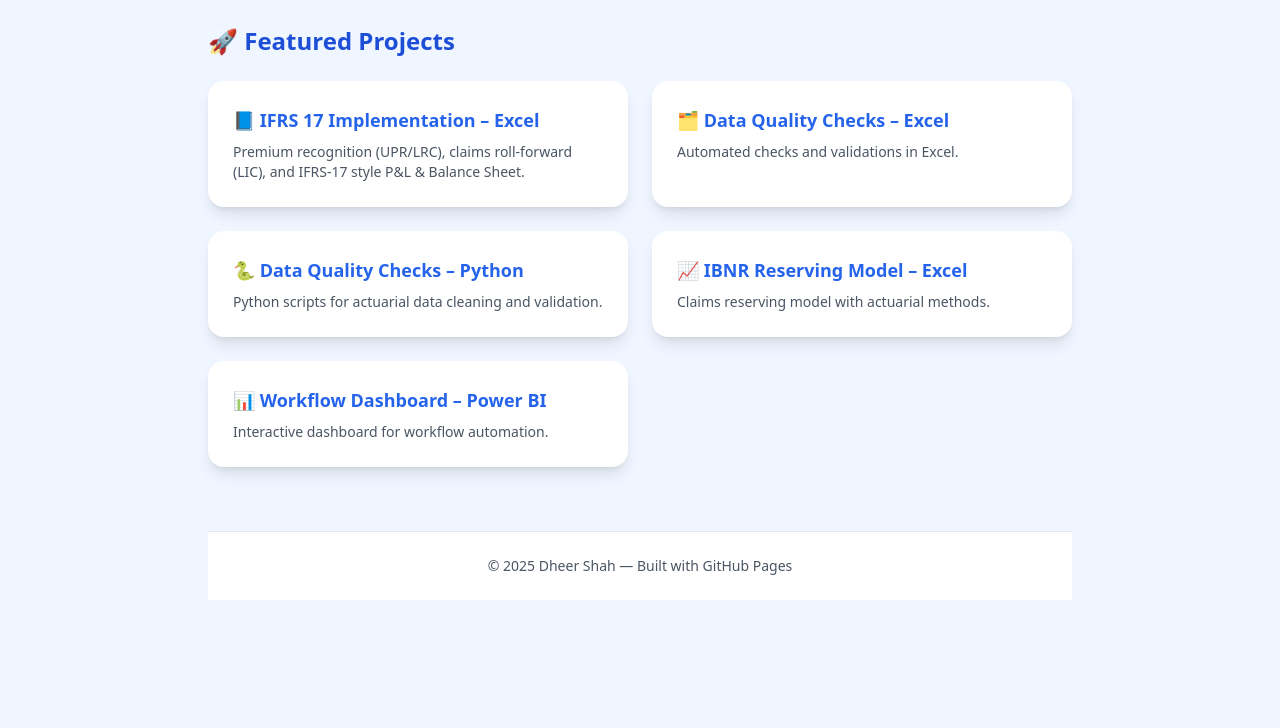
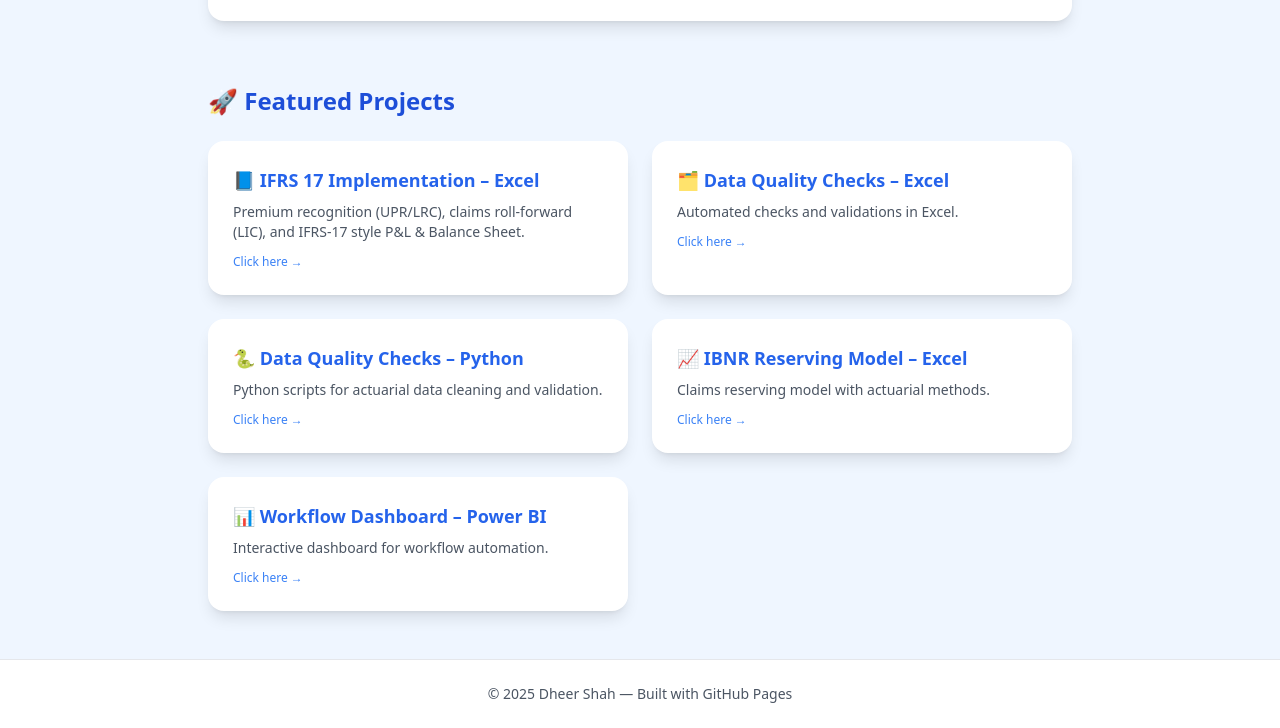
Before and after one commit to dheershah01/dheershah01.github.io, a plain HTML site: page index.html in a window 1280 px wide. Shown: the part 1427-2155 px from the top of the page. Before the commit the page ends 2075 px from the top, so only its background shows below. Drawn offline with nearby package versions, Linux system fonts and the light colour scheme.

Commit message:
Update index.html

```diff
--- a/index.html
+++ b/index.html
@@ -24,6 +24,10 @@
           GitHub ↗
         </a>
       </div>
+      <!-- Projects Below Sign -->
+      <p class="mt-8 text-lg font-semibold text-yellow-200 animate-bounce">
+        ⬇️ Projects Below ⬇️
+      </p>
     </div>
   </section>
 
@@ -79,30 +83,35 @@
            class="bg-white rounded-2xl shadow-lg p-6 border border-transparent hover:border-blue-400 hover:shadow-blue-200 hover:scale-105 transform transition duration-300 ease-in-out">
           <h3 class="text-lg font-semibold text-blue-600">📘 IFRS 17 Implementation – Excel</h3>
           <p class="text-sm text-gray-600 mt-2">Premium recognition (UPR/LRC), claims roll-forward (LIC), and IFRS-17 style P&amp;L &amp; Balance Sheet.</p>
+          <p class="mt-3 text-xs text-blue-500 font-medium">Click here →</p>
         </a>
         <a href="https://github.com/dheershah01/Actuarial-Portfolio/tree/main/01_Data_Cleaning_Excel" target="_blank"
            class="bg-white rounded-2xl shadow-lg p-6 border border-transparent hover:border-blue-400 hover:shadow-blue-200 hover:scale-105 transform transition duration-300 ease-in-out">
           <h3 class="text-lg font-semibold text-blue-600">🗂 Data Quality Checks – Excel</h3>
           <p class="text-sm text-gray-600 mt-2">Automated checks and validations in Excel.</p>
+          <p class="mt-3 text-xs text-blue-500 font-medium">Click here →</p>
         </a>
         <a href="https://github.com/dheershah01/Actuarial-Portfolio/tree/main/02_Data_Cleaning_Python" target="_blank"
            class="bg-white rounded-2xl shadow-lg p-6 border border-transparent hover:border-blue-400 hover:shadow-blue-200 hover:scale-105 transform transition duration-300 ease-in-out">
           <h3 class="text-lg font-semibold text-blue-600">🐍 Data Quality Checks – Python</h3>
           <p class="text-sm text-gray-600 mt-2">Python scripts for actuarial data cleaning and validation.</p>
+          <p class="mt-3 text-xs text-blue-500 font-medium">Click here →</p>
         </a>
         <a href="https://github.com/dheershah01/Actuarial-Portfolio/tree/main/04_IBNR_Reserving_Excel" target="_blank"
            class="bg-white rounded-2xl shadow-lg p-6 border border-transparent hover:border-blue-400 hover:shadow-blue-200 hover:scale-105 transform transition duration-300 ease-in-out">
           <h3 class="text-lg font-semibold text-blue-600">📈 IBNR Reserving Model – Excel</h3>
           <p class="text-sm text-gray-600 mt-2">Claims reserving model with actuarial methods.</p>
+          <p class="mt-3 text-xs text-blue-500 font-medium">Click here →</p>
         </a>
         <a href="https://github.com/dheershah01/Actuarial-Portfolio/tree/main/03_Workflow_Dashboard_PowerBI" target="_blank"
            class="bg-white rounded-2xl shadow-lg p-6 border border-transparent hover:border-blue-400 hover:shadow-blue-200 hover:scale-105 transform transition duration-300 ease-in-out">
           <h3 class="text-lg font-semibold text-blue-600">📊 Workflow Dashboard – Power BI</h3>
           <p class="text-sm text-gray-600 mt-2">Interactive dashboard for workflow automation.</p>
+          <p class="mt-3 text-xs text-blue-500 font-medium">Click here →</p>
         </a>
       </div>
     </section>
-
+  </main>
 
   <!-- Footer -->
   <footer class="border-t py-6 text-center text-sm text-gray-600 bg-white">
```
Lines whose indentation alone changed are shown as unchanged.
